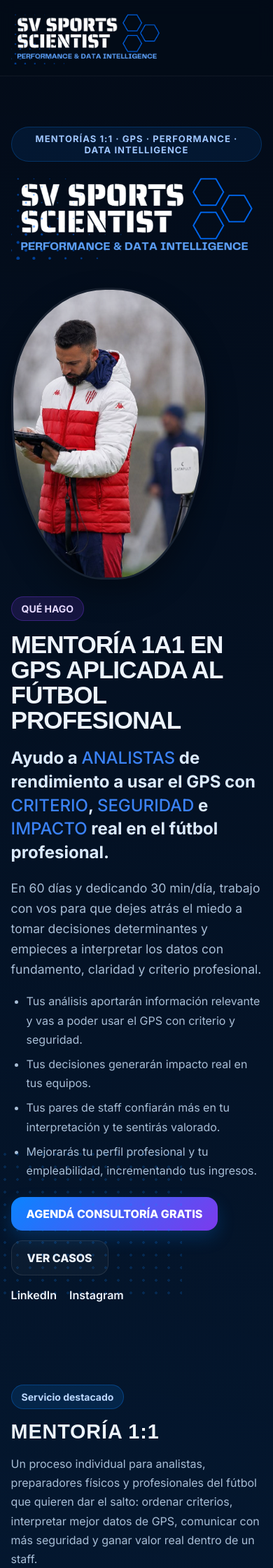
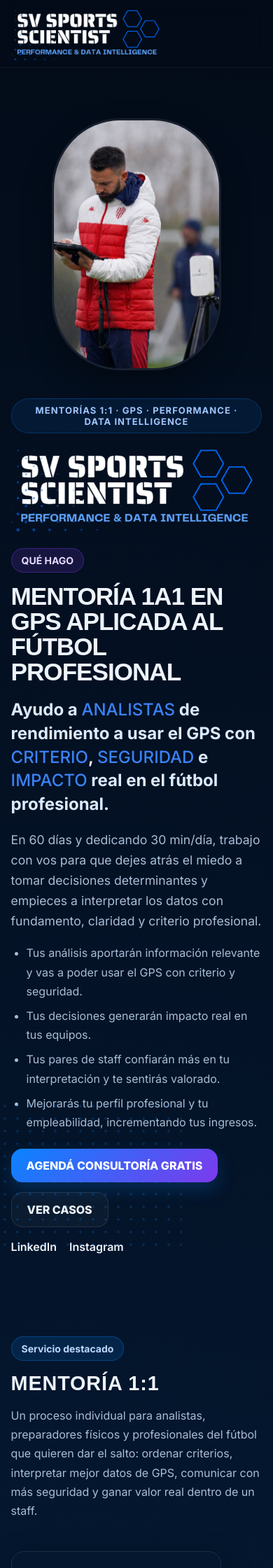
Before and after one commit to sebavillalba7/SV-SportsScientist, a Flask app: page / in a window 390 px wide. Shown: the top 2240 px of the page at 70% size. Run offline with Flask 3, Linux system fonts and the light colour scheme; some libraries are stand-ins or nearby versions; some web fonts are replaced; grey boxes are pictures that could not be loaded.

Commit message:
reemplazo index y style corregidos

```diff
--- a/static/css/style.css
+++ b/static/css/style.css
@@ -233,8 +233,7 @@ nav a {
 .hero-photo-wrap {
     position: relative;
     width: 100%;
-    max-width: 430px;
-    aspect-ratio: 1 / 1;
+    max-width: 320px;
     display: grid;
     place-items: center;
 }
@@ -312,11 +311,6 @@ nav a {
     max-width: 1000px;
     color: #dbeafe;
     margin-bottom: 20px;
-}
-
-.hero-photo-wrap.compact {
-    max-width: 300px;
-    aspect-ratio: 1 / 1;
 }
 
 .hero-photo-small {
@@ -573,7 +567,6 @@ nav a {
     padding: 24px 0 36px;
     color: var(--text-soft);
 }
-
 @media (max-width: 1180px) {
     .cards-grid-5,
     .cases-grid {
@@ -581,38 +574,8 @@ nav a {
     }
 }
 
-@media (max-width: 980px) {
-    .hero-layout,
-    .timeline-grid,
-    .contact-grid,
-    .feature-grid,
-    .demo-steps {
-        grid-template-columns: 1fr;
-    }
+/* ===== AJUSTES COMPLEMENTARIOS ===== */
 
-    nav {
-        display: none;
-    }
-
-    .hero-photo-wrap {
-        max-width: 340px;
-    }
-}
-
-@media (max-width: 680px) {
-    .cards-grid-5,
-    .cases-grid {
-        grid-template-columns: 1fr;
-    }
-
-    .hero h1 {
-        font-size: 2.2rem;
-    }
-
-    .brand-logo {
-        width: 220px;
-    }
-}
 .feature-grid-mentoria {
     display: grid;
     grid-template-columns: 1fr 1fr 1fr;
@@ -643,12 +606,14 @@ nav a {
 .cert-list li {
     margin-bottom: 6px;
 }
+
 .section-head p,
 .card p,
 .timeline-item p,
 .case-body p,
 .contact-copy,
-.lead {
+.lead,
+.intro-text-block p {
     max-width: none;
     width: 100%;
 }
@@ -656,6 +621,7 @@ nav a {
 .case-body {
     min-height: 220px;
 }
+
 .cases-grid {
     align-items: stretch;
 }
@@ -665,6 +631,7 @@ nav a {
     flex-direction: column;
     height: 100%;
 }
+
 .section-head h2,
 .timeline-title,
 .card-featured h3,
@@ -673,11 +640,11 @@ nav a {
     font-family: 'Saira Stencil One', sans-serif;
     letter-spacing: 0.03em;
 }
+
 .highlight {
     color: #3b82f6;
     font-weight: 500;
 }
-
 
 .mentoria-video {
     width: 100%;
@@ -694,17 +661,9 @@ nav a {
     border-radius: 18px;
     border: 1px solid var(--border);
     box-shadow: var(--shadow);
+    display: block;
 }
 
-@media (max-width: 980px) {
-    .section-head-flex {
-        grid-template-columns: 1fr;
-    }
-
-    .section-head-visual {
-        justify-content: flex-start;
-    }
-}
 /* ===== AJUSTES FINALES LIMPIOS ===== */
 
 /* HERO */
@@ -742,7 +701,6 @@ nav a {
     position: relative;
     width: 100%;
     max-width: 320px;
-    aspect-ratio: 1 / 1.25;
     display: grid;
     place-items: center;
 }
@@ -756,7 +714,7 @@ nav a {
     box-shadow: 0 18px 40px rgba(0,0,0,.35);
 }
 
-/* TITULOS */
+/* TÍTULOS */
 .hero-title-stencil {
     font-family: 'Saira Stencil One', sans-serif;
     font-size: clamp(2.8rem, 5vw, 5.2rem);
@@ -774,7 +732,7 @@ nav a {
     margin-bottom: 20px;
 }
 
-/* MENTORIA */
+/* MENTORÍA */
 .section-head-flex {
     display: grid;
     grid-template-columns: minmax(0, 1.25fr) minmax(260px, 360px);
@@ -786,27 +744,6 @@ nav a {
     display: flex;
     justify-content: flex-end;
     align-items: flex-start;
-}
-
-.mentoria-video,
-.mentoria-head-img {
-    width: 100%;
-    max-width: 340px;
-    border-radius: 18px;
-    border: 1px solid var(--border);
-    box-shadow: var(--shadow);
-    display: block;
-}
-
-/* TEXTOS ANCHOS */
-.section-head p,
-.card p,
-.case-body p,
-.contact-copy,
-.lead,
-.intro-text-block p {
-    width: 100%;
-    max-width: 100%;
 }
 
 /* TRAYECTORIA */
@@ -867,18 +804,7 @@ nav a {
     margin: 0;
 }
 
-.cert-list {
-    margin: 8px 0 0;
-    padding-left: 18px;
-    color: var(--text-soft);
-    line-height: 1.8;
-}
-
-.cert-list li {
-    margin-bottom: 6px;
-}
-
-/* RESPONSIVE */
+/* ===== RESPONSIVE ===== */
 @media (max-width: 980px) {
     .hero-top,
     .section-head-flex,
@@ -889,11 +815,25 @@ nav a {
         grid-template-columns: 1fr;
     }
 
-    .hero-logo-side,
-    .hero-photo-side {
+    .hero-top {
+        display: flex;
+        flex-direction: column;
+    }
+
+    .hero-logo-side {
+        order: 1;
         justify-content: center;
         align-items: center;
         text-align: center;
+    }
+
+    .hero-photo-side {
+        order: 2;
+        justify-content: center;
+        align-items: center;
+        text-align: center;
+        width: 100%;
+        margin: 0 auto 12px;
     }
 
     .section-head-visual {
@@ -908,8 +848,35 @@ nav a {
         width: min(560px, 100%);
     }
 
+    .section-head-flex {
+        grid-template-columns: 1fr;
+    }
+}
+
+@media (max-width: 768px) {
     .hero-photo-wrap {
-        max-width: 280px;
+        max-width: 260px;
+    }
+
+    .hero-photo {
+        width: 100%;
+        height: auto;
+        max-height: 360px;
+        object-fit: cover;
+        border-radius: 40% / 28%;
+    }
+
+    .hero-photo-glow {
+        inset: 12%;
+        filter: blur(16px);
+    }
+
+    .brand-logo {
+        width: 180px;
+    }
+
+    .nav-inner {
+        padding: 10px 0;
     }
 }
 
```
